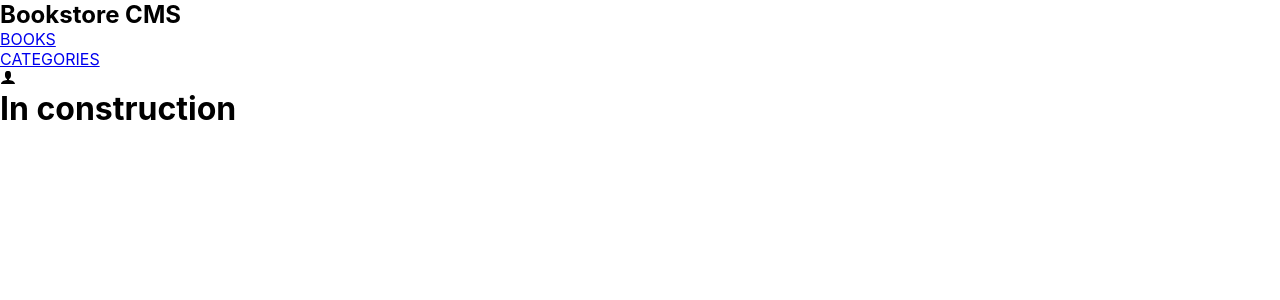
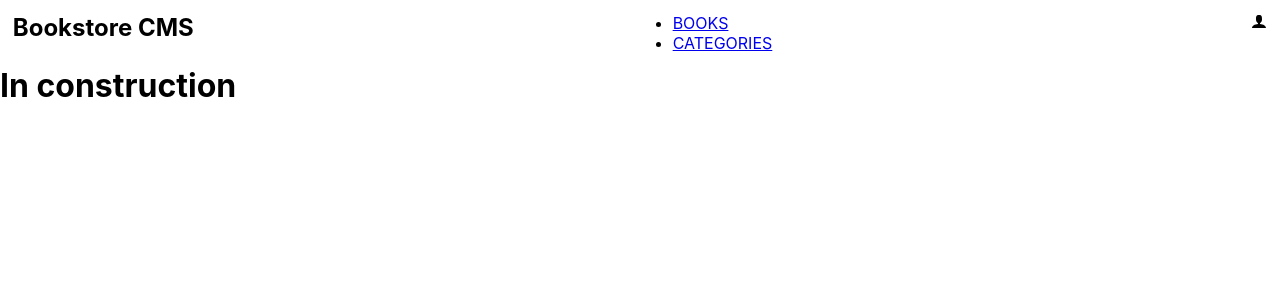
Before and after one commit to Thermiee/Book-Store, a React (Create React App) app: page /categories in a window 1280 px wide. Shown: the top 300 px of the page. Built offline with nearby package versions, Linux system fonts and the light colour scheme.

Commit message:
modified nav bar

```diff
--- a/src/index.css
+++ b/src/index.css
@@ -29,3 +29,10 @@ code {
     'Courier New',
     monospace;
 }
+
+nav.navigation-bar {
+  display: flex;
+  align-content: center;
+  margin: 1%;
+  justify-content: space-between;
+}
```
